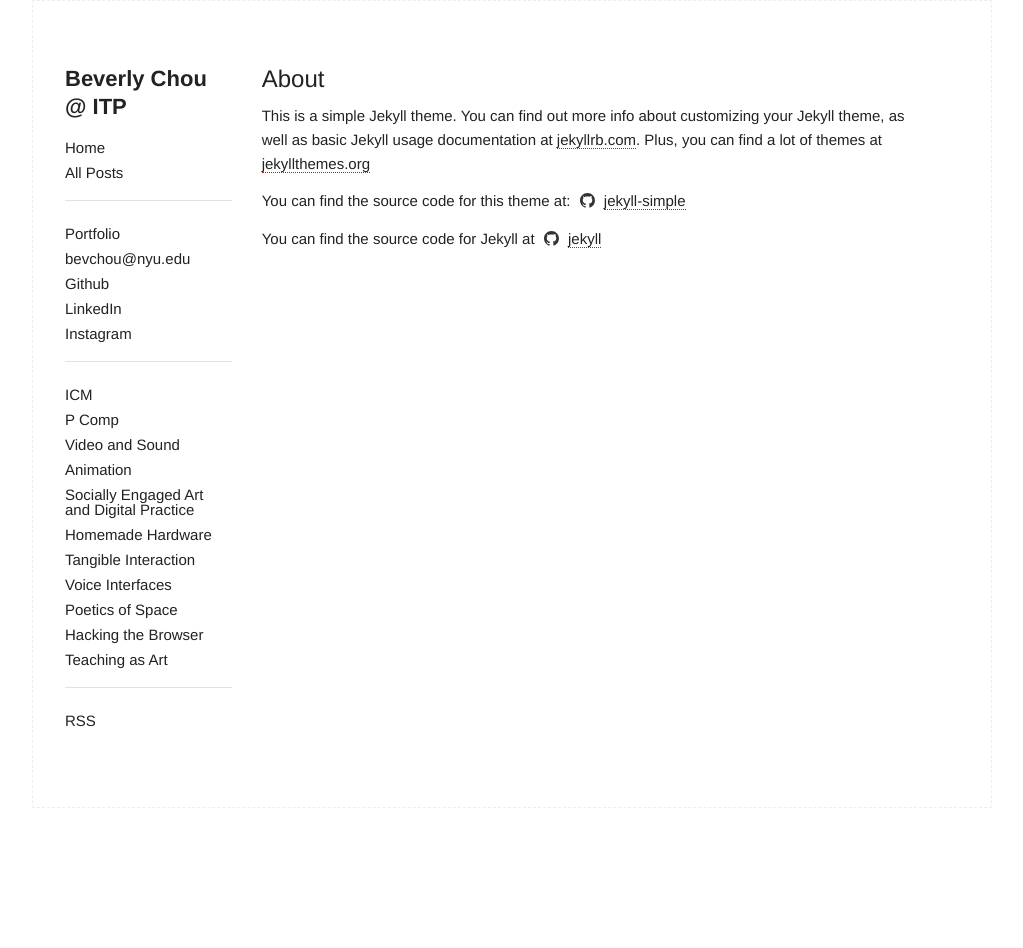
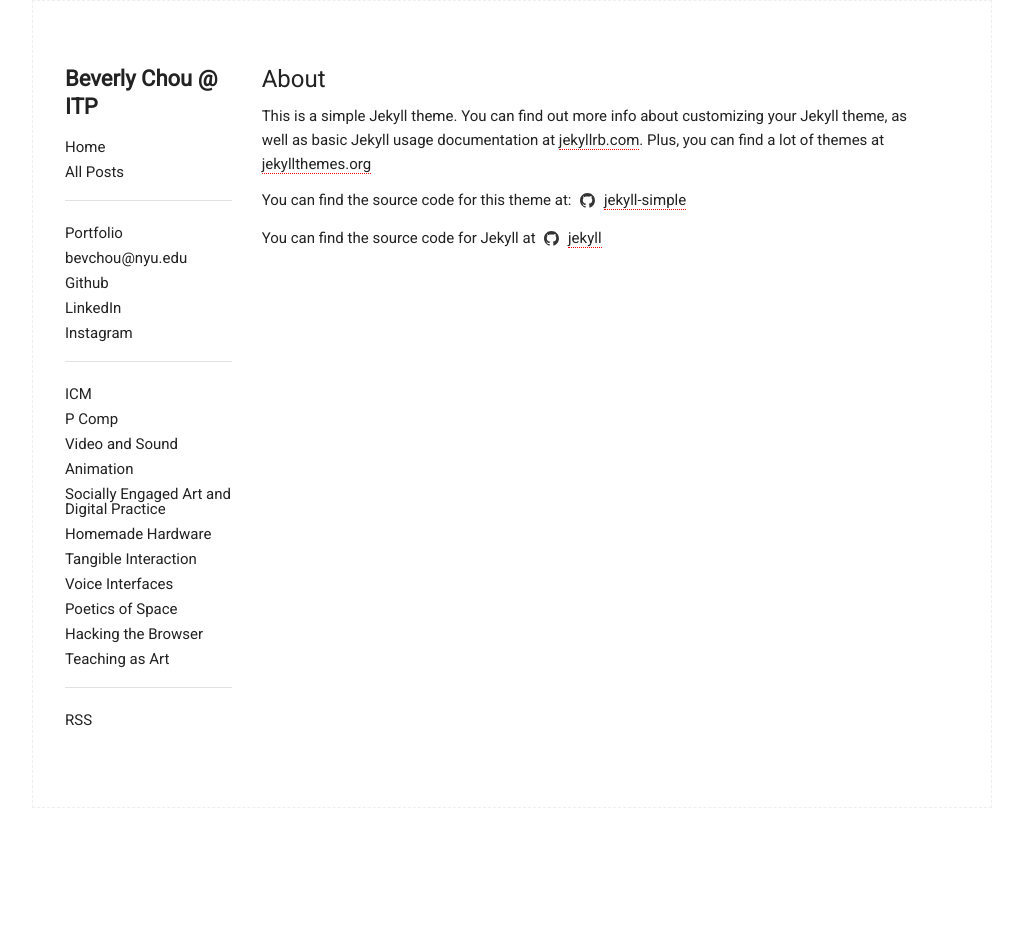
Before and after one commit to bevchou/bevchou.github.io, a Jekyll site: the page built from about.md, in a window 1280 px wide. Shown: the whole page, without its empty margins (128-1151 px from the left). Built offline with Jekyll 4.4.1, drawn with Linux system fonts in a browser that asks for light colours.

Commit message:
new font, no more hyphenation on paragraphs
format update only

```diff
--- a/_includes/head.html
+++ b/_includes/head.html
@@ -16,4 +16,8 @@
   <link rel="stylesheet" href="{{ "/css/main.css" | prepend: site.baseurl }}">
   <link rel="canonical" href="{{ page.url | replace:'index.html','' | prepend: site.baseurl | prepend: site.url }}">
   <link rel="alternate" type="application/rss+xml" title="{{ site.title }}" href="{{ "/feed.xml" | prepend: site.baseurl | prepend: site.url }}">
+
+<!-- fonts -->
+<link href="https://fonts.googleapis.com/css?family=Roboto" rel="stylesheet">
+
 </head>
--- a/_sass/_base.scss
+++ b/_sass/_base.scss
@@ -140,7 +140,7 @@ body {
   font-weight: 400;
   /* font-family: Helvetica, Tahoma, Arial, STXihei, "华文细黑", "Microsoft YaHei", "微软雅黑", SimSun, "宋体", Heiti, "黑体", sans-serif; */
   /* font-family: "Raleway", "HelveticaNeue", "Helvetica Neue", Helvetica, Arial, sans-serif; */
-  font-family: -apple-system-font,"Helvetica Neue","PingFang SC","Hiragino Sans GB","Microsoft YaHei",sans-serif;
+  font-family: 'Roboto', sans-serif;
   color: #222; }
 
 
--- a/css/main.scss
+++ b/css/main.scss
@@ -6,7 +6,8 @@
 
 
 // Our variables
-$base-font-family:  Helvetica, "Helvetica Neue", Arial, sans-serif;
+$base-font-family: 'Roboto', sans-serif;
+// $base-font-family:  Helvetica, "Helvetica Neue", Arial, sans-serif;
 $base-font-size:   16px;
 $base-font-weight: 400;
 $small-font-size:  $base-font-size * 0.875;
@@ -48,15 +49,15 @@ $on-laptop:        780px;
 
 .dont-break-out {
 
-  /* Careful, this breaks the word wherever it is without a hyphen */
-  overflow-wrap: break-word;
-  word-wrap: break-word;
+  /* change this change work breaks */
+  overflow-wrap: normal;
+  word-wrap: normal;
 
-  /* Adds a hyphen where the word breaks */
-  -webkit-hyphens: auto;
-  -ms-hyphens: auto;
-  -moz-hyphens: auto;
-  hyphens: auto;
+  /* Adds a hyphen where the word breaks if you are allowing work-break */
+  -webkit-hyphens: manual !important;
+  -ms-hyphens: manual !important;
+  -moz-hyphens: manual !important;
+  hyphens: manual !important;
 
 }
 
```
